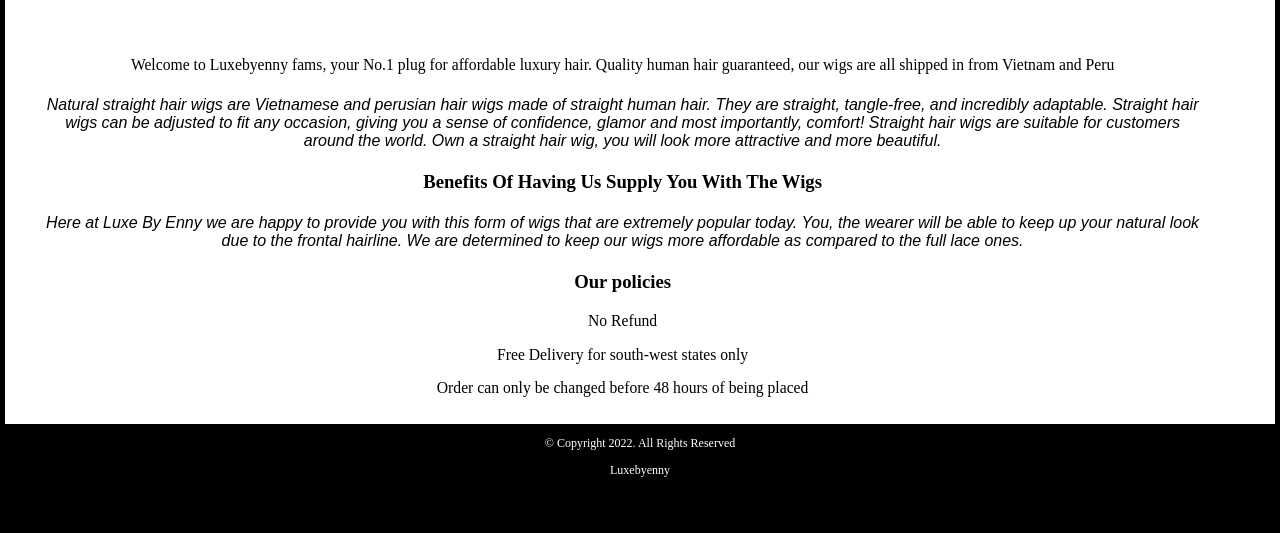
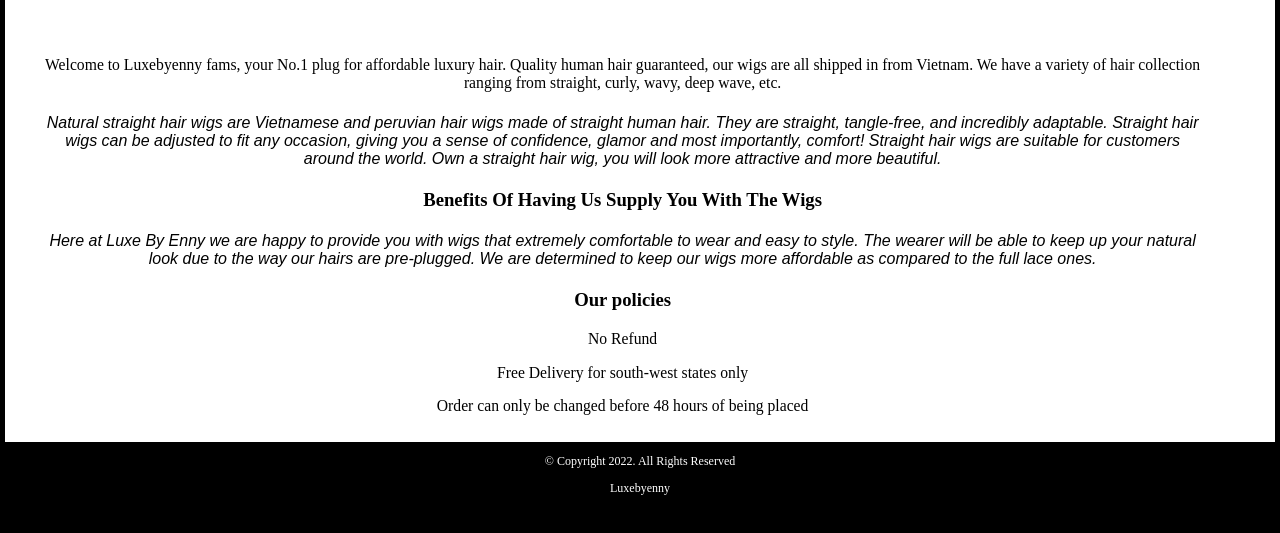
Before and after one commit to 44144-Sp22/web-project-Huzzein01, a plain HTML site: page index.html in a window 1280 px wide. Shown: the part 173-706 px from the top of the page. Drawn offline with Linux system fonts and the light colour scheme.

Commit message:
Final edits

```diff
--- a/css/styles.css
+++ b/css/styles.css
@@ -14,8 +14,8 @@ body{
 }
 /*Styles rule for Header in all viewport*/
 header{
-  position: -webkit-sticky;
-  position: sticky;
+  position:-webkit-sticky;
+  position:sticky;
   background-color: #000;
   height: 170px;
 }
@@ -88,7 +88,7 @@ main{
 
 /*Removing Hair video display from mobile viewport*/
 #Hair-Videos{
-  display: none;
+  display: inline-block;
    margin-left: auto;
    margin-right: auto;
    width: 90%;
--- a/index.html
+++ b/index.html
@@ -28,11 +28,11 @@
 
       <div class="desktop">
         <!--<img src= "images/Herself.png" alt= "Business Owner">-->
-        <p> Welcome to Luxebyenny fams, your No.1 plug for affordable luxury hair. Quality human hair guaranteed, our wigs are all shipped in from Vietnam and Peru</p>
+        <p> Welcome to Luxebyenny fams, your No.1 plug for affordable luxury hair. Quality human hair guaranteed, our wigs are all shipped in from Vietnam. We have a variety of hair collection ranging from straight, curly, wavy, deep wave, etc.</p>
 
-        <h4>Natural straight hair wigs are Vietnamese and perusian hair wigs made of straight human hair. They are straight, tangle-free, and incredibly adaptable. Straight hair wigs can be adjusted to fit any occasion, giving you a sense of confidence, glamor and most importantly, comfort! Straight hair wigs are suitable for customers around the world. Own a straight hair wig, you will look more attractive and more beautiful.</h4>
+        <h4>Natural straight hair wigs are Vietnamese and peruvian hair wigs made of straight human hair. They are straight, tangle-free, and incredibly adaptable. Straight hair wigs can be adjusted to fit any occasion, giving you a sense of confidence, glamor and most importantly, comfort! Straight hair wigs are suitable for customers around the world. Own a straight hair wig, you will look more attractive and more beautiful.</h4>
         <h3>Benefits Of Having Us Supply You With The Wigs</h3>
-        <h4> Here at Luxe By Enny we are happy to provide you with this form of wigs that are extremely popular today. You, the wearer will be able to keep up your natural look due to the frontal hairline. We are determined to keep our wigs more affordable as compared to the full lace ones.</h4>
+        <h4> Here at Luxe By Enny we are happy to provide you with wigs that extremely comfortable to wear and easy to style. The wearer will be able to keep up your natural look due to the way our hairs are pre-plugged. We are determined to keep our wigs more affordable as compared to the full lace ones.</h4>
         <h3> Our policies</h3>
           <p> No Refund </p>
           <p> Free Delivery for south-west states only</p>
```
Also changed, not shown: contact.html (+1 -1 lines), sample.html (+1 -1 lines).
